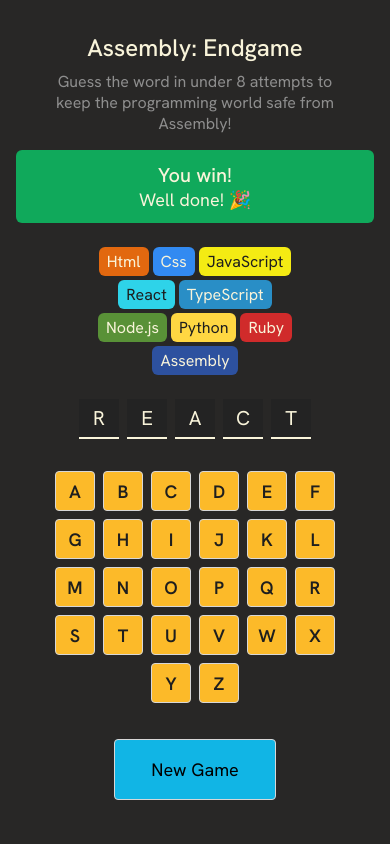
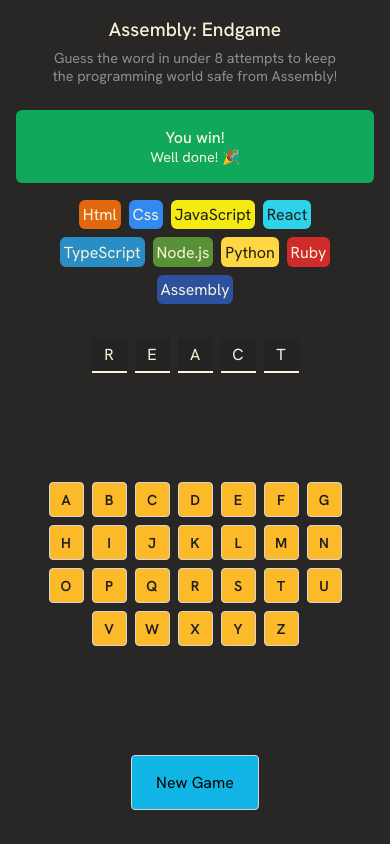
Before and after one commit to rayenrsalhi9/word-guess, a React (Vite) app: page / in a window 390 px wide. Built offline with nearby package versions, Linux system fonts and the light colour scheme.

Commit message:
style: improve responsive design and layout consistency
- Use clamp() for responsive font sizes and dimensions
- Replace fixed units with viewport-relative units (vh/vw)
- Add media query for smaller screens
- Adjust spacing and padding for better mobile experience

```diff
--- a/src/index.css
+++ b/src/index.css
@@ -7,64 +7,71 @@
     font-family: 'Hanken Grotesk', sans-serif;
 }
 
-body {
+html, body {
+    height: 100vh;
     background-color: #282726;
+    overflow: hidden;
 }
 
 .container {
     width: 100%;
     max-width: 700px;
+    height: 100vh;
     margin: 0 auto;
-    padding: 2em 1em;
+    padding: 2vh 1rem;
+    display: flex;
+    flex-direction: column;
 }
 
 header {
     text-align: center;
+    margin-bottom: 2vh;
 }
 
 header h1 {
     color: #F9F4DA;
     font-weight: 500;
-    font-size: 1.5rem;
+    font-size: clamp(1.2rem, 4vw, 1.5rem);
 }
 
 header p {
     color: #8E8E8E;
-    width: 80%;
+    width: min(80%, 500px);
     margin: .5em auto 0;
+    font-size: clamp(0.9rem, 3vw, 1rem);
 }
 
 section.status {
     text-align: center;
     background: #10A95B;
     color: #F9F4DA;
-    padding: .75em 1em;
-    margin-top: 1em;
+    padding: 2vh 1rem;
+    margin-top: 1vh;
     border-radius: 6px;
 }
 
 section.status h2 {
     font-weight: 500;
-    font-size: 1.25rem;
+    font-size: clamp(1rem, 3.5vw, 1.25rem);
 }
 
 section.status p {
-    font-size: 1.125rem;
+    font-size: clamp(0.9rem, 3vw, 1.125rem);
 }
 
 .languages {
-    width: 60%;
-    margin: 1.5em auto;
+    width: min(80%, 400px);
+    margin: 2vh auto;
     display: flex;
     flex-wrap: wrap;
     justify-content: center;
     align-items: center;
-    gap: .25em;
+    gap: .5rem;
 }
 
-.languages .language{
+.languages .language {
     display: inline-block;
-    padding: .25em .5em;
+    padding: .5vh 1vw;
     border-radius: 6px;
 }
 
@@ -72,24 +79,20 @@
     display: flex;
     justify-content: center;
     align-items: center;
-    margin: 1em auto;
+    margin: 2vh auto;
+    flex-wrap: wrap;
+    gap: .5rem;
 }
 
 .letters span {
     text-transform: uppercase;
-    font-size: 1.25em;
+    font-size: clamp(1rem, 3.5vw, 1.25em);
     text-align: center;
-
     background-color: #232323;
     color: #F9F4DA;
     border-bottom: 2px solid #F9F4DA;
-
-    padding: .75em;
-    margin: 0 .2em;
-
-    width: 40px;
-    height: 40px;
-
+    width: clamp(35px, 8vw, 40px);
+    height: clamp(35px, 8vw, 40px);
     display: flex;
     justify-content: center;
     align-items: center;
@@ -100,32 +103,25 @@
     justify-content: center;
     align-items: center;
     flex-wrap: wrap;
-    gap: .5em;
-
-    width: 80%;
-    margin: 2em auto 0;
+    gap: .5rem;
+    width: min(90%, 500px);
+    margin: auto;
+    padding: 2vh 0;
 }
 
 .keyboard button {
     border: 1px solid #D7D7D7;
     border-radius: 4px;
-
     background-color: #FCBA29;
     color: #1E1E1E;
-
     text-transform: uppercase;
-    font-size: 1.125rem;
+    font-size: clamp(0.9rem, 3vw, 1.125rem);
     font-weight: 600;
-
-    width: 40px;
-    height: 40px;
-
+    width: clamp(35px, 8vw, 40px);
+    height: clamp(35px, 8vw, 40px);
     display: flex;
     justify-content: center;
     align-items: center;
-
-    padding: .3em;
-
     cursor: pointer;
     transition: .6s;
 }
@@ -136,12 +132,12 @@
 
 button.new-game {
     display: block;
-    margin: 2em auto 0;
+    margin: 2vh auto;
     background-color: #11B5E5;
     border: 1px solid #D7D7D7;
     border-radius: 4px;
-    padding: 1em 2em;
-    font-size: 1.125rem;
+    padding: clamp(0.8em, 2vh, 1em) clamp(1.5em, 4vw, 2em);
+    font-size: clamp(1rem, 3vw, 1.125rem);
     cursor: pointer;
     transition: .6s ease;
 }
@@ -149,3 +145,25 @@
 button.new-game:hover {
     background-color: #1099c3;
 }
+
+@media screen and (max-height: 600px) {
+    .container {
+        padding: 1vh 1rem;
+    }
+
+    header {
+        margin-bottom: 1vh;
+    }
+
+    .languages {
+        margin: 1vh auto;
+    }
+
+    .letters {
+        margin: 1vh auto;
+    }
+
+    .keyboard {
+        gap: .25rem;
+    }
+}
```
